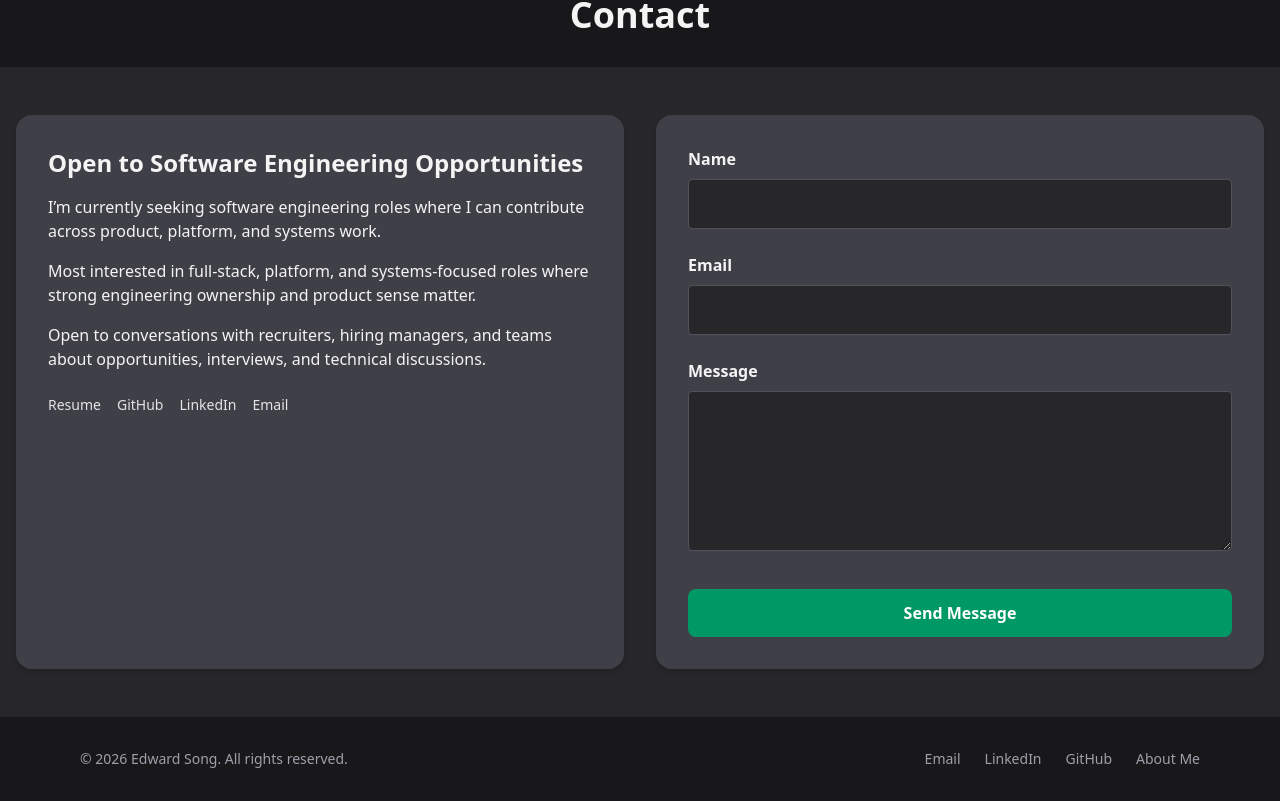
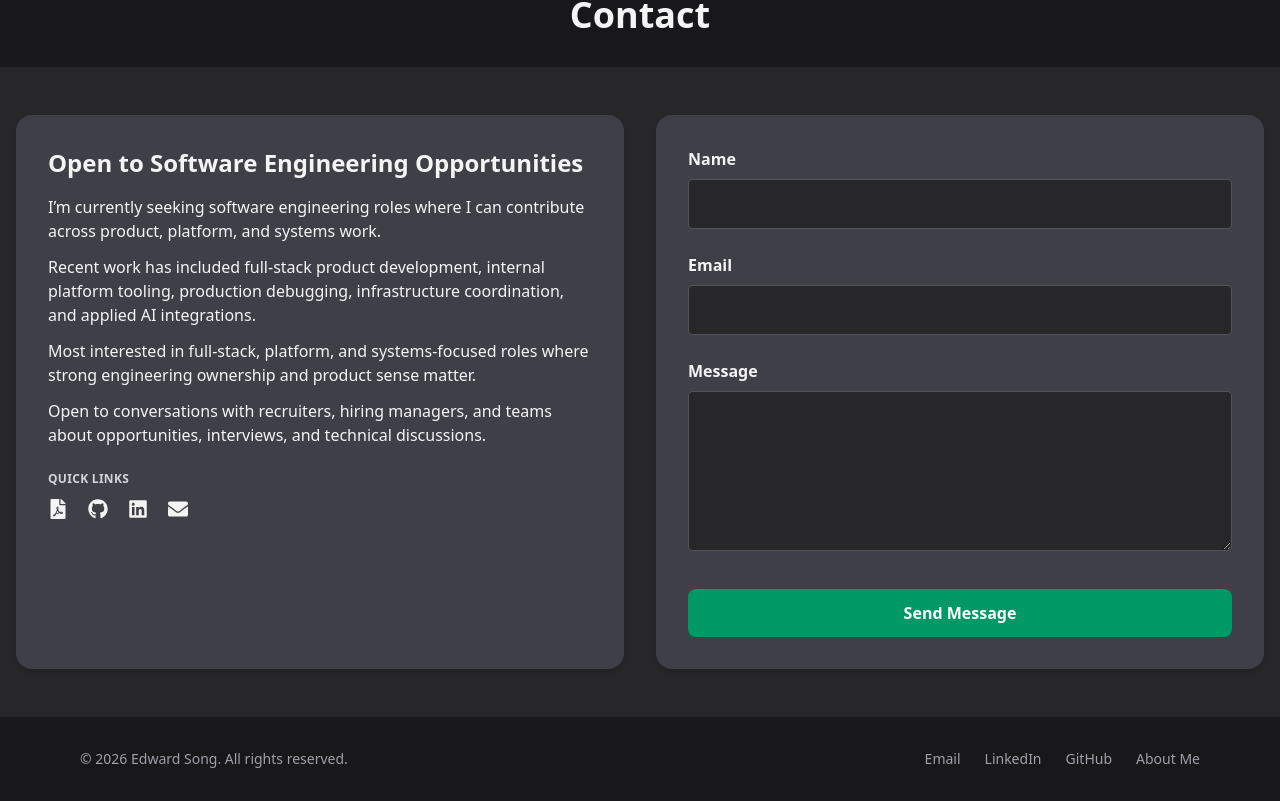
Before and after one commit to edwardsong08/final-profile, a Next.js app: page / in a window 1280 px wide. Shown: the part 3087-3888 px from the top of the page. Built offline with nearby package versions, Linux system fonts and the light colour scheme.

Commit message:
contact form iteration 3

```diff
--- a/src/components/ContactForm.tsx
+++ b/src/components/ContactForm.tsx
@@ -3,6 +3,7 @@ import { yupResolver } from '@hookform/resolvers/yup';
 import * as yup from 'yup';
 import { useState, useEffect } from 'react';
 import { useTheme } from 'next-themes';
+import { FaEnvelope, FaLinkedin, FaGithub, FaFilePdf } from 'react-icons/fa';
 
 // Validation schema
 const schema = yup
@@ -77,41 +78,57 @@ export default function ContactForm() {
         {/* Info Panel */}
         <div className={`${infoCardBg} p-8 rounded-2xl shadow-md hover:shadow-lg hover:shadow-emerald-400/40 lg:w-1/2`}>
           <h3 className="text-2xl font-semibold mb-4">Open to Software Engineering Opportunities</h3>
-          <div className="space-y-4 text-base">
+          <div className="space-y-3 text-base">
             <p>I’m currently seeking software engineering roles where I can contribute across product, platform, and systems work.</p>
+            <p>Recent work has included full-stack product development, internal platform tooling, production debugging, infrastructure coordination, and applied AI integrations.</p>
             <p>Most interested in full-stack, platform, and systems-focused roles where strong engineering ownership and product sense matter.</p>
             <p>Open to conversations with recruiters, hiring managers, and teams about opportunities, interviews, and technical discussions.</p>
           </div>
-          <div className="mt-6 flex flex-wrap gap-4 text-sm font-medium">
+          <p className={`mt-6 mb-3 text-xs font-semibold uppercase tracking-wide ${isDark ? 'text-zinc-300' : 'text-zinc-600'}`}>
+            Quick Links
+          </p>
+          <div className="flex items-center gap-5 text-xl">
             <a
               href="/Resume-Edward_Song.pdf"
               target="_blank"
               rel="noopener noreferrer"
-              className={`${isDark ? 'text-zinc-200 hover:text-blue-300' : 'text-zinc-700 hover:text-blue-600'} transition-colors`}
+              aria-label="Resume"
+              className={`transition transform hover:scale-110 ${
+                isDark ? 'hover:text-blue-300' : 'hover:text-blue-600'
+              }`}
             >
-              Resume
+              <FaFilePdf />
             </a>
             <a
               href="https://github.com/edwardsong08"
               target="_blank"
               rel="noopener noreferrer"
-              className={`${isDark ? 'text-zinc-200 hover:text-blue-300' : 'text-zinc-700 hover:text-blue-600'} transition-colors`}
+              aria-label="GitHub"
+              className={`transition transform hover:scale-110 ${
+                isDark ? 'hover:text-blue-300' : 'hover:text-blue-600'
+              }`}
             >
-              GitHub
+              <FaGithub />
             </a>
             <a
               href="https://www.linkedin.com/in/edward-y-song"
               target="_blank"
               rel="noopener noreferrer"
-              className={`${isDark ? 'text-zinc-200 hover:text-blue-300' : 'text-zinc-700 hover:text-blue-600'} transition-colors`}
+              aria-label="LinkedIn"
+              className={`transition transform hover:scale-110 ${
+                isDark ? 'hover:text-blue-300' : 'hover:text-blue-600'
+              }`}
             >
-              LinkedIn
+              <FaLinkedin />
             </a>
             <a
               href="mailto:edwardsong08@gmail.com"
-              className={`${isDark ? 'text-zinc-200 hover:text-blue-300' : 'text-zinc-700 hover:text-blue-600'} transition-colors`}
+              aria-label="Email"
+              className={`transition transform hover:scale-110 ${
+                isDark ? 'hover:text-blue-300' : 'hover:text-blue-600'
+              }`}
             >
-              Email
+              <FaEnvelope />
             </a>
           </div>
         </div>
```
